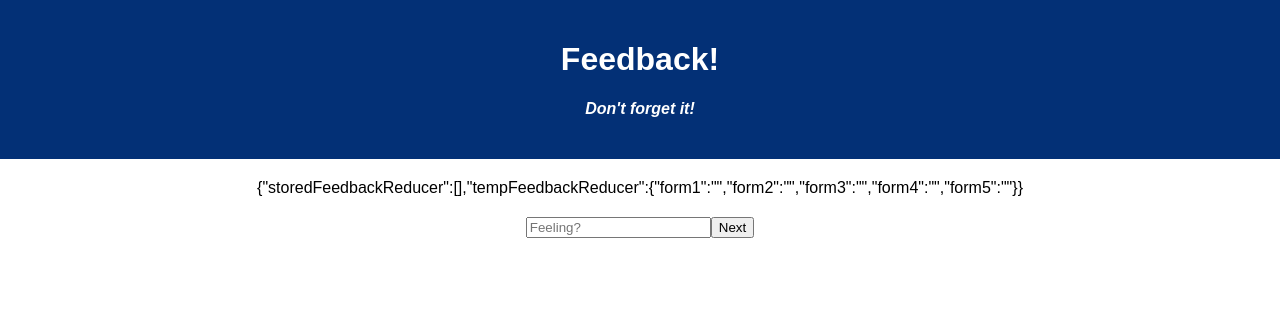
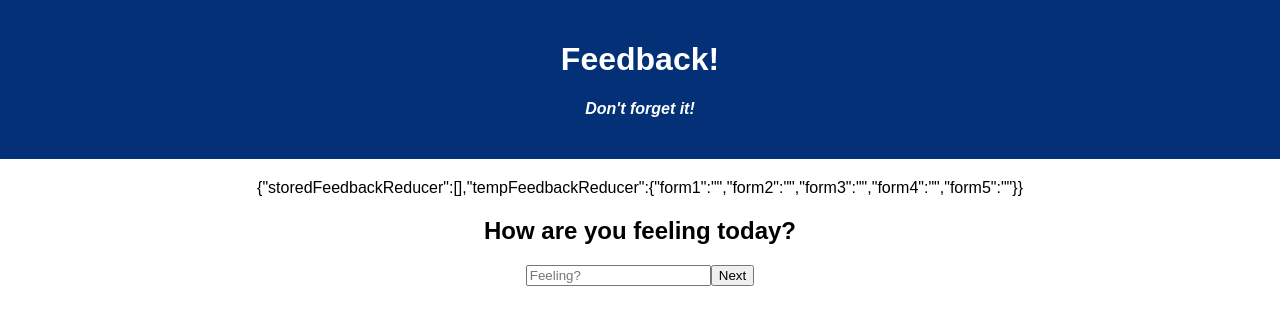
Before and after one commit to AVLynch5/Weekend5-Redux-Feedback, a React (Create React App) app: page / in a window 1280 px wide. Shown: the top 324 px of the page. Built offline with nearby package versions, Linux system fonts and the light colour scheme.

Commit message:
updated Form1 h2

```diff
--- a/src/components/Form1/Form1.jsx
+++ b/src/components/Form1/Form1.jsx
@@ -36,7 +36,7 @@ function Form1() {
     }
     return(
         <>
-        <h2 className="page-header"></h2>
+        <h2 className="page-header">How are you feeling today?</h2>
         <form className="form" onSubmit={handleSubmit}>
             <input required placeholder="Feeling?" value={feedbackobj.form1} onChange={(event) => dispatch({type: 'SET_FORM_1', payload: event.target.value})} />
             <button type="submit">Next</button>
```
